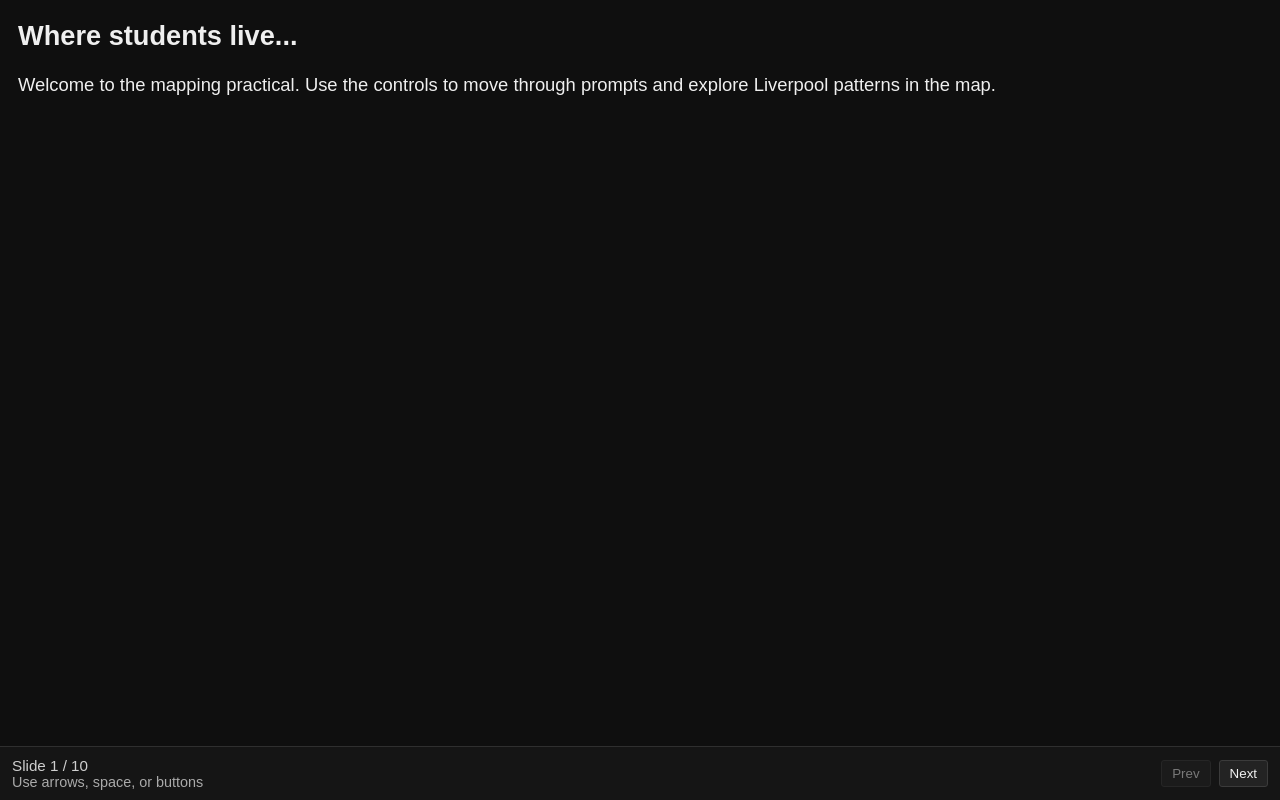
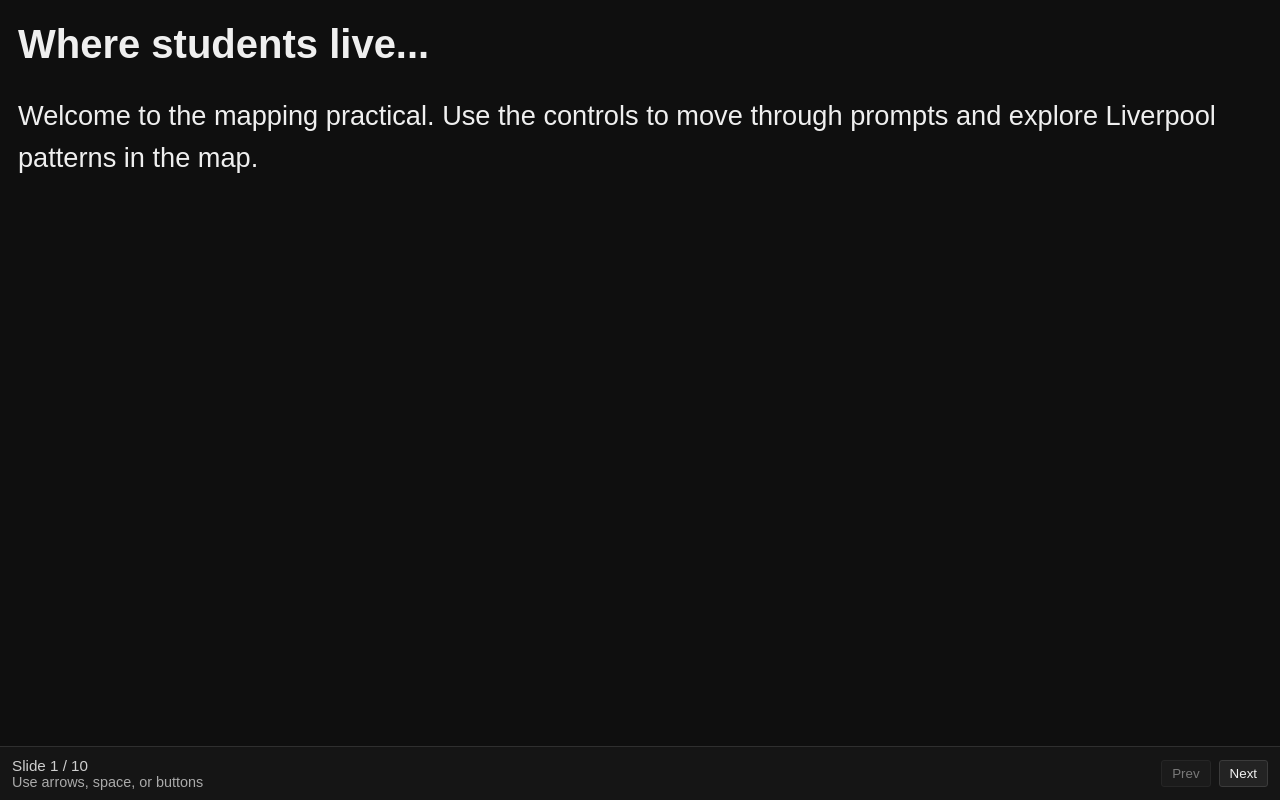
Before and after one commit to fcorowe/census-mapping, a plain HTML site: page www/slides/index.html in a window 1280 px wide. Drawn offline with Linux system fonts and the light colour scheme; a web font is replaced by a local one.

Commit message:
Increase slide typography sizes

```diff
--- a/www/slides/index.html
+++ b/www/slides/index.html
@@ -11,8 +11,8 @@
       html, body { margin: 0; height: 100%; background: #0f0f0f; color: #efefef; font-family: "Atkinson Hyperlegible Next", "Atkinson Hyperlegible", Arial, sans-serif; }
       .wrap { display: grid; grid-template-rows: 1fr auto; height: 100%; }
       .slide { padding: 20px 18px; overflow: auto; }
-      h1 { margin: 0 0 12px; font-size: 1.7rem; line-height: 1.2; font-weight: 700; }
-      p, li { font-size: 1.15rem; line-height: 1.52; }
+      h1 { margin: 0 0 12px; font-size: 2.5rem; line-height: 1.2; font-weight: 700; }
+      p, li { font-size: 1.7rem; line-height: 1.52; }
       ul { padding-left: 1.2rem; }
       .deckbar { border-top: 1px solid #2f2f2f; padding: 10px 12px; display: flex; align-items: center; justify-content: space-between; background: #151515; }
       .controls { display: flex; gap: 8px; }
```
